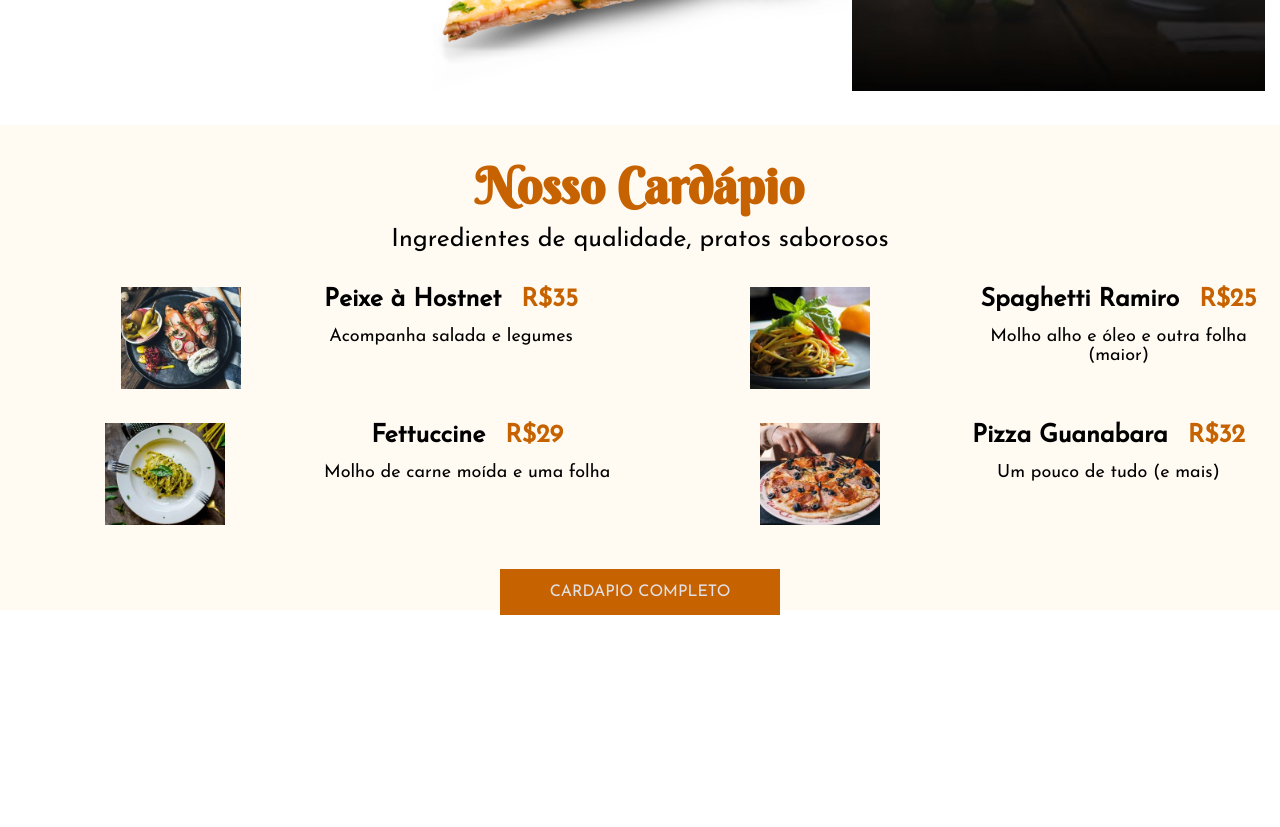
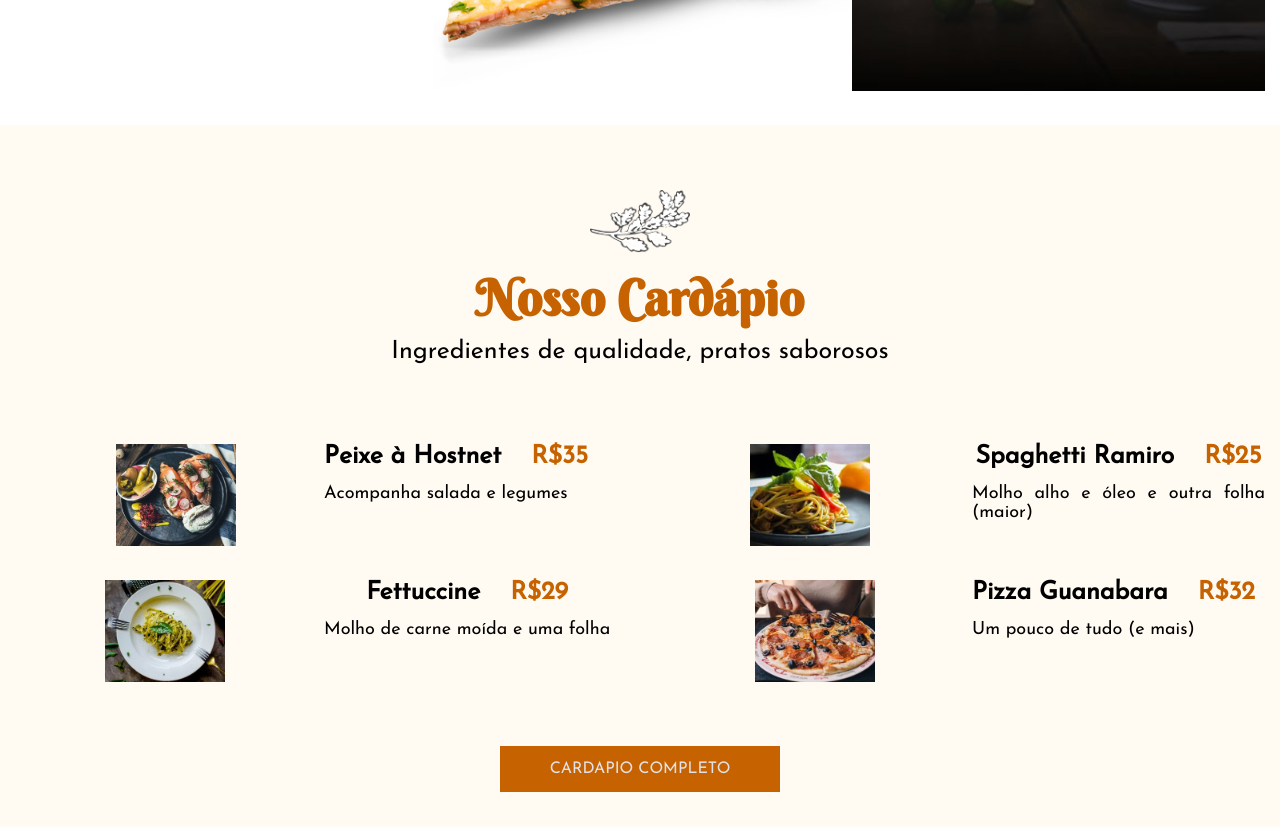
Before and after one commit to mikemenendes/fresco, a plain HTML site: page index.html in a window 1280 px wide. Shown: the part 1180-2007 px from the top of the page. Before the commit the page ends 1795 px from the top, so only its background shows below. Drawn offline with Linux system fonts and the light colour scheme.

Commit message:
termino do cardapio2

```diff
--- a/index.html
+++ b/index.html
@@ -92,10 +92,11 @@
             </div><!-- container flex center  -->
         </section><!-- quemsou -->
 
-        <section class="cardapio spaceud">
+        <section class="cardapio">
             <div class="container">
 
-                <div class="titulo center spaceud">
+                <div class="titulo center">
+                    <img src="assets/asset 3.png" alt="" width="100px">
                     <h2>Nosso Cardápio</h2>
                     <span>Ingredientes de qualidade, pratos saborosos</span>
                 </div> <!-- titulo -->
--- a/style/style.css
+++ b/style/style.css
@@ -242,7 +242,13 @@ div.quemsou-horario span{
 /* ----------- cardapio ---------- */
 
 section.cardapio{
-    background-color: var(--cardapio)
+    background-color: var(--cardapio);
+    padding: 50px 0px;
+}
+
+section.cardapio div.titulo{
+    padding: 15px 0px;
+    margin-bottom: 40px;
 }
 
 section.cardapio div.titulo h2{
@@ -258,24 +264,27 @@ section.cardapio div.titulo span{
 
 section.cardapio div.cardapio_{
     columns: 2;
+    margin-bottom: 20px;
 }
 
 section.cardapio div.cardapio_ h3{
     display: inline;
     font-weight: bolder;
     font-size: 25px;
+    text-align: justify;
 }
 
 section.cardapio div.cardapio_ span{
     font-size: 25px;
     color: var(--alloy-orange);
-    padding-left: 15px;
+    padding-left: 25px;
     font-weight: bolder;
 }
 
 section.cardapio div.cardapio_ p{
     font-size: 18px;
     margin-top: 15px;
+    text-align: justify;
 }
 
 section.cardapio div.cardapio_menu{
```
